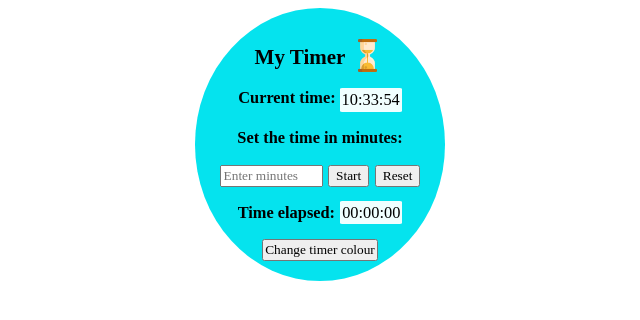
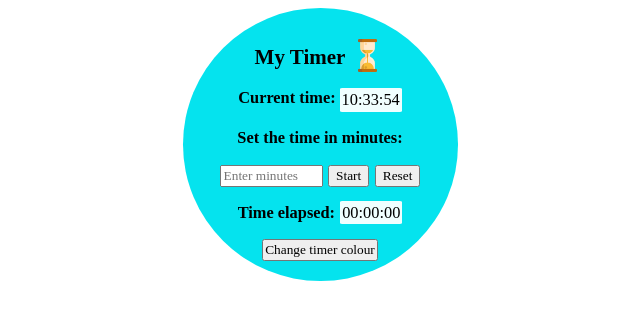
Before and after one commit to Jethet/project-timer, a plain HTML site: page index.html in a window 1280 px wide. Shown: the whole page, without its empty margins (320-960 px from the left). Drawn offline with Linux system fonts and the light colour scheme; a web font is replaced by a local one.

Commit message:
Change min-width to correct shape

```diff
--- a/style.css
+++ b/style.css
@@ -8,7 +8,7 @@
 }
 
 .timer-body {
-  min-width: 200px;
+  min-width: 225px;
   min-height: auto;
   background:#05E3EE;
   padding: 20px 25px;
```
